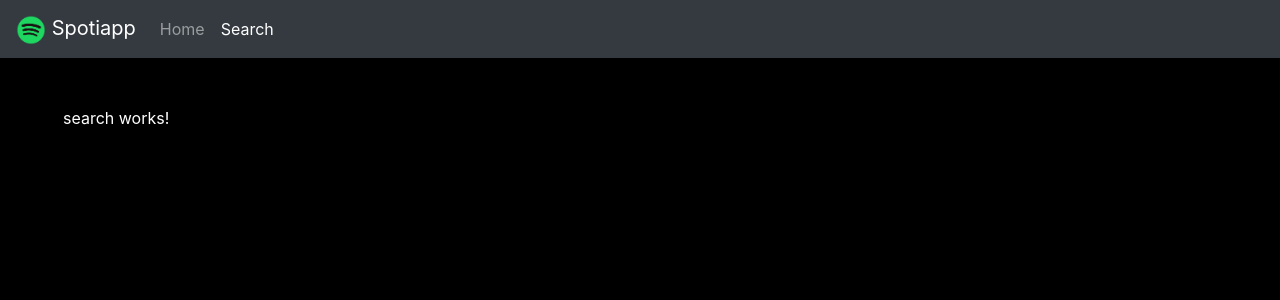
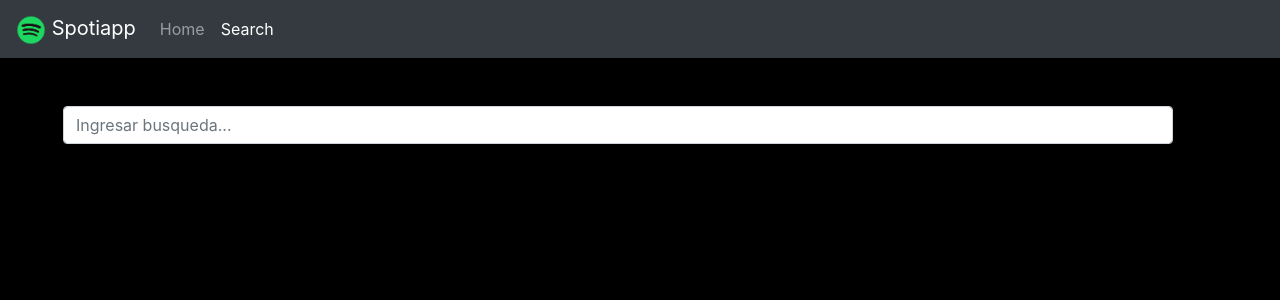
Before and after one commit to jestevezsoarez/spotiapp, an Angular app: page /#/search in a window 1280 px wide. Shown: the top 300 px of the page. Built offline with nearby package versions, Linux system fonts and the light colour scheme.

Commit message:
implemented search component fetching data from spotify api, show artists searched to the user

```diff
--- a/src/app/components/home/home.component.ts
+++ b/src/app/components/home/home.component.ts
@@ -19,7 +19,7 @@ export class HomeComponent implements OnInit {
     this.spotify.getNewReleases()
       .subscribe( (data: any) => {
         this.newReleases = data.albums.items;
-        console.log(this.newReleases);
+        //console.log(this.newReleases);
 
       })
   }
--- a/src/app/components/search/search.component.html
+++ b/src/app/components/search/search.component.html
@@ -1 +1,15 @@
-<p>search works!</p>
+<div class="row">
+    <div class="col">
+        <input type="text" #termino (keyup)="buscar(termino.value)" class="form-control" placeholder="Ingresar busqueda...">
+    </div>
+</div>
+
+<div class="card-columns m-5">
+    <div class="card" *ngFor="let artist of artists">
+      <img [src]="artist.images[0].url" class="card-img-top" alt="...">
+      <div class="card-body">
+        <h5 class="card-title">{{ artist.name }}</h5>
+        <span class="badge badge-pill badge-primary" *ngFor="let genre of artist.genres">{{ genre }}</span>
+      </div>
+    </div>
+</div>
--- a/src/app/components/search/search.component.ts
+++ b/src/app/components/search/search.component.ts
@@ -1,4 +1,5 @@
 import { Component, OnInit } from '@angular/core';
+import { SpotifyService } from 'src/app/services/spotify.service';
 
 @Component({
   selector: 'app-search',
@@ -7,9 +8,23 @@ import { Component, OnInit } from '@angular/core';
 })
 export class SearchComponent implements OnInit {
 
-  constructor() { }
+  artists: any[] = [];
+
+  constructor( private spotify: SpotifyService ) { }
 
   ngOnInit(): void {
   }
 
+  buscar(termino: string){
+
+    this.spotify.searchArtist(termino)
+      .subscribe((data: any) => {
+        this.artists = data.artists.items;
+        //console.log(data);
+
+        console.log(this.artists);
+
+      })
+  }
+
 }
--- a/src/app/services/spotify.service.ts
+++ b/src/app/services/spotify.service.ts
@@ -21,4 +21,14 @@ export class SpotifyService {
     return this.http.get('https://api.spotify.com/v1/browse/new-releases', { headers });
   }
 
+
+  searchArtist(termino: string) {
+
+    const headers = new HttpHeaders({
+      // Poner aca el token
+
+    });
+
+    return this.http.get(`https://api.spotify.com/v1/search?q=${termino}&type=artist`, { headers });
+  }
 }
```
